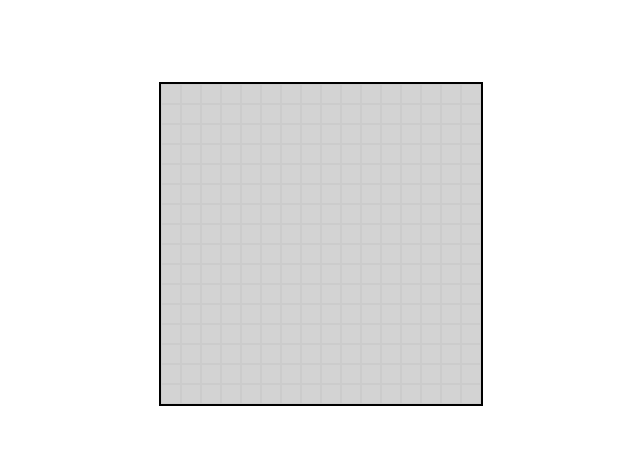
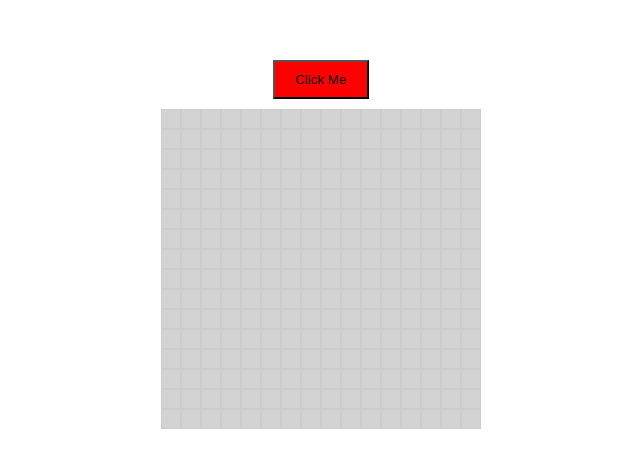
Before and after one commit to TheUnknown-Programmer/etchaskitch, a plain HTML site: page index.html in a window 1280 px wide. Shown: the part 156-624 px from the top of the page, without its empty margins (319-959 px from the left). Drawn offline with Linux system fonts and the light colour scheme.

Commit message:
rushed etchasketch

```diff
--- a/index.html
+++ b/index.html
@@ -10,7 +10,9 @@
 </head>
 
 <body>
-  <div id="grid-container"></div>
+  <button id="button" onclick="promptForNumber()">Click Me</button>
+  <div id="grid-container">
+  </div>
   <script src="script.js"></script>
 </body>
 
--- a/script.js
+++ b/script.js
@@ -1,13 +1,34 @@
 const gridContainer = document.getElementById('grid-container');
 
-for (let i = 0; i < 16 * 16; i++) {
-  const gridItem = document.createElement('div');
-  gridItem.classList.add('grid-item');
 
-  gridItem.addEventListener("mouseover", function() {
-    this.style.backgroundColor = "red";
-  });
+function promptForNumber() {
+  let userInput;
+  do {
+    userInput = prompt("Please enter the number of squares per side (max 64):");
+    if (userInput === null) {
+      alert("You canceled the input.");
+      return;
+    }
+  } while (isNaN(userInput) || userInput.trim() === "" || userInput < 1 || userInput > 64);
 
-  gridContainer.appendChild(gridItem);
+  const gridSize = Number(userInput);
+  createGrid(gridSize);
+}
 
+function createGrid(size) {
+  gridContainer.innerHTML = '';
+
+
+  for (let i = 0; i < size * size; i++) {
+    const gridItem = document.createElement('div');
+    gridItem.classList.add('grid-item');
+
+    gridItem.addEventListener("mouseover", function () {
+      this.style.backgroundColor = "red";
+    });
+
+    gridContainer.appendChild(gridItem);
+  }
 }
+
+createGrid(16);
--- a/styles.css
+++ b/styles.css
@@ -1,9 +1,16 @@
 body {
   display: flex;
+  flex-direction: column;
   justify-content: center;
   align-items: center;
   height: 100vh;
   margin: 0;
+}
+
+#button {
+  background-color: red;
+  padding: 10px 20px;
+  margin-bottom: 10px;
 }
 
 #grid-container {
@@ -11,7 +18,6 @@ body {
   flex-wrap: wrap;
   width: 320px;
   height: 320px;
-  border: 2px solid black;
 }
 
 .grid-item {
```
